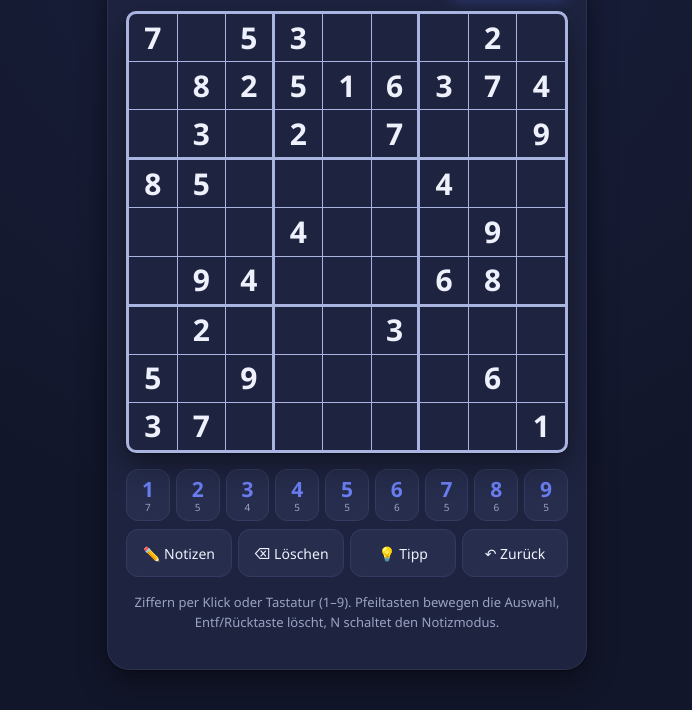
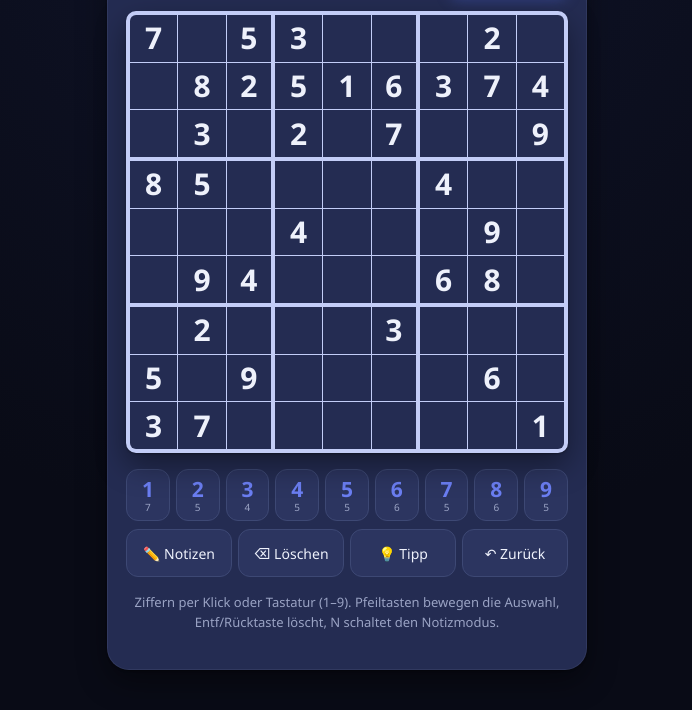
Before and after one commit to GoldenExperience96/sudoku-app, a plain HTML site: page index.html in a window 1280 px wide. Shown: the part 144-854 px from the top of the page, without its empty margins (293-985 px from the left). Drawn offline with Linux system fonts and the dark colour scheme.

Commit message:
Dark mode: mehr Kartenkontrast, kraeftigere 3x3-Blocklinien

```diff
--- a/index.html
+++ b/index.html
@@ -39,12 +39,12 @@
 
   @media (prefers-color-scheme: dark) {
     :root {
-      --bg-a:      #12162a;
-      --bg-b:      #1b2140;
-      --panel:     #1e2440;
-      --panel-2:   #262d4d;
-      --line:      #333c60;
-      --line-strong:#aab4e0;
+      --bg-a:      #090b16;
+      --bg-b:      #10142a;
+      --panel:     #242c52;
+      --panel-2:   #2c3560;
+      --line:      #3d4874;
+      --line-strong:#c3cdf7;
       --given:     #eef1fb;
       --user:      #8fb3ff;
       --sel:       #33447a;
@@ -161,7 +161,7 @@
     grid-template-columns: repeat(9, 1fr);
     aspect-ratio: 1 / 1;
     background: var(--line-strong);
-    border: 3px solid var(--line-strong);
+    border: 4px solid var(--line-strong);
     border-radius: 10px;
     overflow: hidden;
     gap: 1px;
@@ -181,8 +181,8 @@
     transition: background .12s;
   }
   /* thick dividers every 3 cols/rows via margins on the 1px gap */
-  .cell.br { margin-right: 2px; }
-  .cell.bb { margin-bottom: 2px; }
+  .cell.br { margin-right: 3px; }
+  .cell.bb { margin-bottom: 3px; }
 
   .cell.given { color: var(--given); font-weight: 700; }
   .cell.user  { color: var(--user);  font-weight: 600; }
--- a/service-worker.js
+++ b/service-worker.js
@@ -3,7 +3,7 @@
    und danach immer aus dem Cache bedient. Bei neuer Version einfach CACHE
    hochzählen; alte Caches werden im activate-Event entfernt. */
 
-const CACHE = 'sudoku-v2';
+const CACHE = 'sudoku-v3';
 const ASSETS = [
   './',
   './index.html',
```
